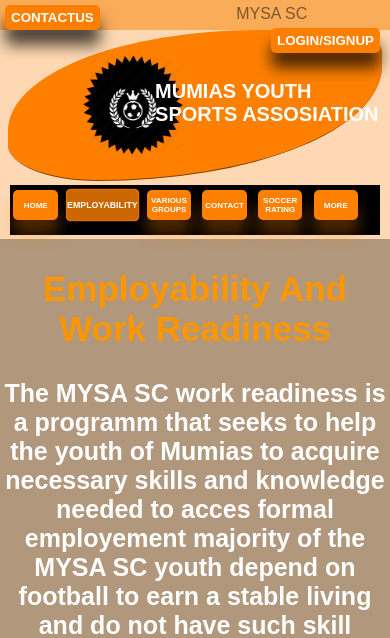
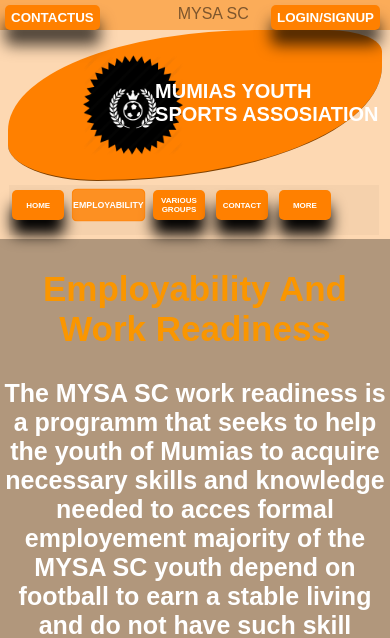
Before and after one commit to collinskoech11/MumiasYouthSportsAssosiation, a PHP site: page /employability.html in a window 390 px wide. Shown: the top 638 px of the page. Run offline with PHP 8.4, Linux system fonts and the light colour scheme.

Commit message:
updated navbar responsivity

```diff
--- a/css/style.css
+++ b/css/style.css
@@ -68,6 +68,11 @@ body{
 	display: inline-block;
 	margin-right: 10px;
 	padding-top: 5px;
+}
+@media(max-width: 900px){
+	.navbar .title{
+		margin-left: 20%;
+	}
 }
 .navbar .account a{
 	text-decoration: none;
@@ -169,13 +174,14 @@ body{
 .ctrl-panel{
 	width: 95%;
 	height: 50px;
-	background-color: rgb(0,0,0);
-	margin-left: 2.5%;
-	margin-right: 2.5%;
+	background-color: rgb(0,0,0,0.03);
+	margin-left: 2.2%;
+	margin-right: 2.2%;
 	display: inline-block;
+	align-items: center;
 }
 .ctrl-panel button{
-	width: 12%;
+	width: 14%;
 	height: 30px;
 	background-color: rgb(255,128,0);
 	border: 1px solid rgb(255,128,0,0.7);
@@ -185,8 +191,9 @@ body{
 	text-transform: uppercase;
 	float: left;
 	margin-top: 5px;
-	margin-right: 3%;
-	box-shadow: 0 15px 15px rgb(250,128,0,0.3);
+	margin-left:  3%;
+
+	box-shadow: 0 15px 15px rgb(0,0,0);
 }
 @media (max-width:700px){
 	.ctrl-panel button{
@@ -611,7 +618,7 @@ body{
 	background-color: rgb(0,0,0);
 	text-align: center;
 	color: #fff;
-	height: 240px;
+	height: 255px;
 	width: 100%;
 }
 .footer h3{
--- a/employability.html
+++ b/employability.html
@@ -50,8 +50,7 @@
  				<a href="employability.html"><button class="emp active">employability</button></a>
  				<a href="index.html"><button>various groups</button></a>
  				<button id="contact">contact</button>
- 				<button>Soccer rating</button>
- 				<button>more</button>
+ 				<button id="more">more</button>
  			</div>
  		</div>
 
--- a/index.html
+++ b/index.html
@@ -67,7 +67,6 @@
  				<a href="employability.html"><button class="emp">employability</button></a>
  				<button id="various">various groups</button>
  				<button id="contact">contact</button>
- 				<button>Soccer rating</button>
  				<button id="more">more</button>
  			</div>
  		</div>
```
